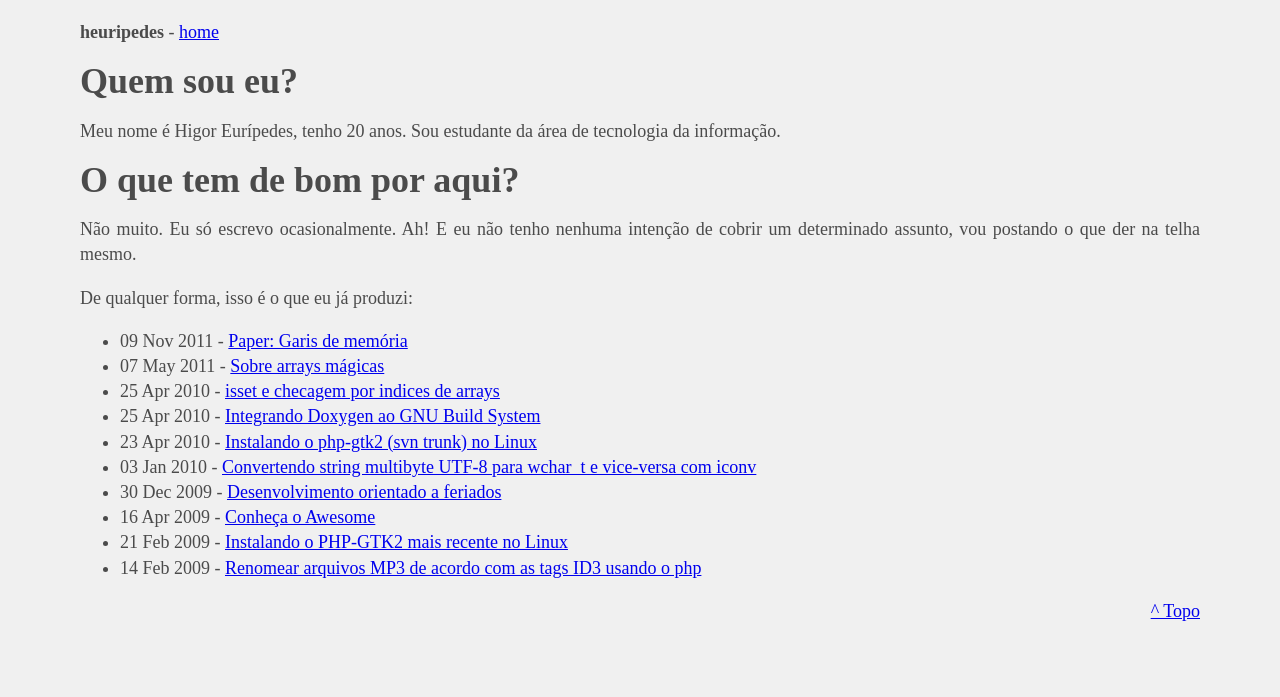
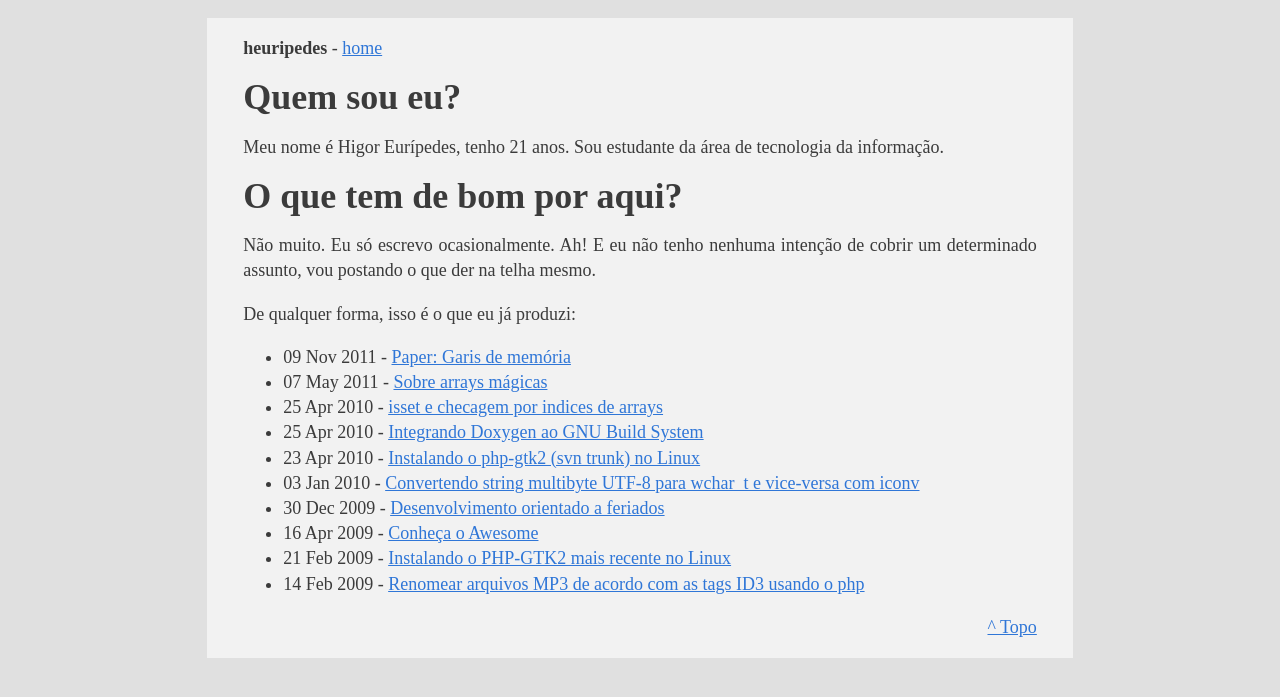
Before and after one commit to heuripedes/heuripedes.github.com, a Jekyll site: the page built from index.html, in a window 1280 px wide. Shown: the top 697 px of the page. Built offline with Jekyll 4.4.1, drawn with Linux system fonts in a browser that asks for light colours; some web fonts are replaced; Markdown is read by kramdown in place of the engine named in the settings.

Commit message:
style changes

```diff
--- a/_includes/footer.html
+++ b/_includes/footer.html
@@ -1,3 +1,4 @@
-		<div align="right"><a href="#top">^ Topo</a></div>
+			<div align="right"><a href="#top">^ Topo</a></div>
+		</div>
 	</body>
 </html>
--- a/_includes/header.html
+++ b/_includes/header.html
@@ -11,4 +12,5 @@
 	</head>
 
 	<body>
-		<div><a name="top"><b>heuripedes</b></a> - <a href="/">home</a></div>
+		<div class="page-contents">
+			<div><a name="top"><b>heuripedes</b></a> - <a href="/">home</a></div>
--- a/index.html
+++ b/index.html
@@ -4,7 +4,7 @@ title: home
 ---
 <h1>Quem sou eu?</h1>
 <p>
-Meu nome é Higor Eurípedes, tenho 20 anos. Sou estudante da área de tecnologia
+Meu nome é Higor Eurípedes, tenho 21 anos. Sou estudante da área de tecnologia
 da informação.
 </p>
 <h1>O que tem de bom por aqui?</h1>
--- a/style.css
+++ b/style.css
@@ -3,10 +3,10 @@ html {
 }
 
 body {
-	font: 18px "Droid Serif", Inconsolata, serif;
-	margin: 20px 80px;
-	color: #4b4b4b;
-	background: #f0f0f0;
+	font: 18px "Liberation Serif", "Droid Serif", Inconsolata, serif;
+	/*margin: 20px 80px;*/
+	color: #3b3b3b;
+	background: #e0e0e0;
 	line-height: 140%;
 }
 
@@ -18,12 +18,26 @@ blockquote {
 	background: #d0d0d0;
 }
 
+a:link {
+	color: #2f76d7;
+}
+a:visited {
+	color: #6c6c6c;
+}
+
 .highlight {
 	margin: 0 -20px;
 	padding: 0 20px;
-	background; #eee;
-	border-top:    1px solid #ddd;
-	border-bottom: 1px solid #ddd;
+	background; #eeeeee;
+	border-top:    1px solid #dddddd;
+	border-bottom: 1px solid #dddddd;
 	font-size: 82%;
 	font-family: "Droid Sans Mono", monospace;
 }
+
+.page-contents {
+	background: #f2f2f2;
+	margin: 1em auto;
+	max-width: 210mm;
+	padding: 1em 2em;
+}
```
Also changed, not shown: other parts of _includes/header.html (+2 -1 lines).
